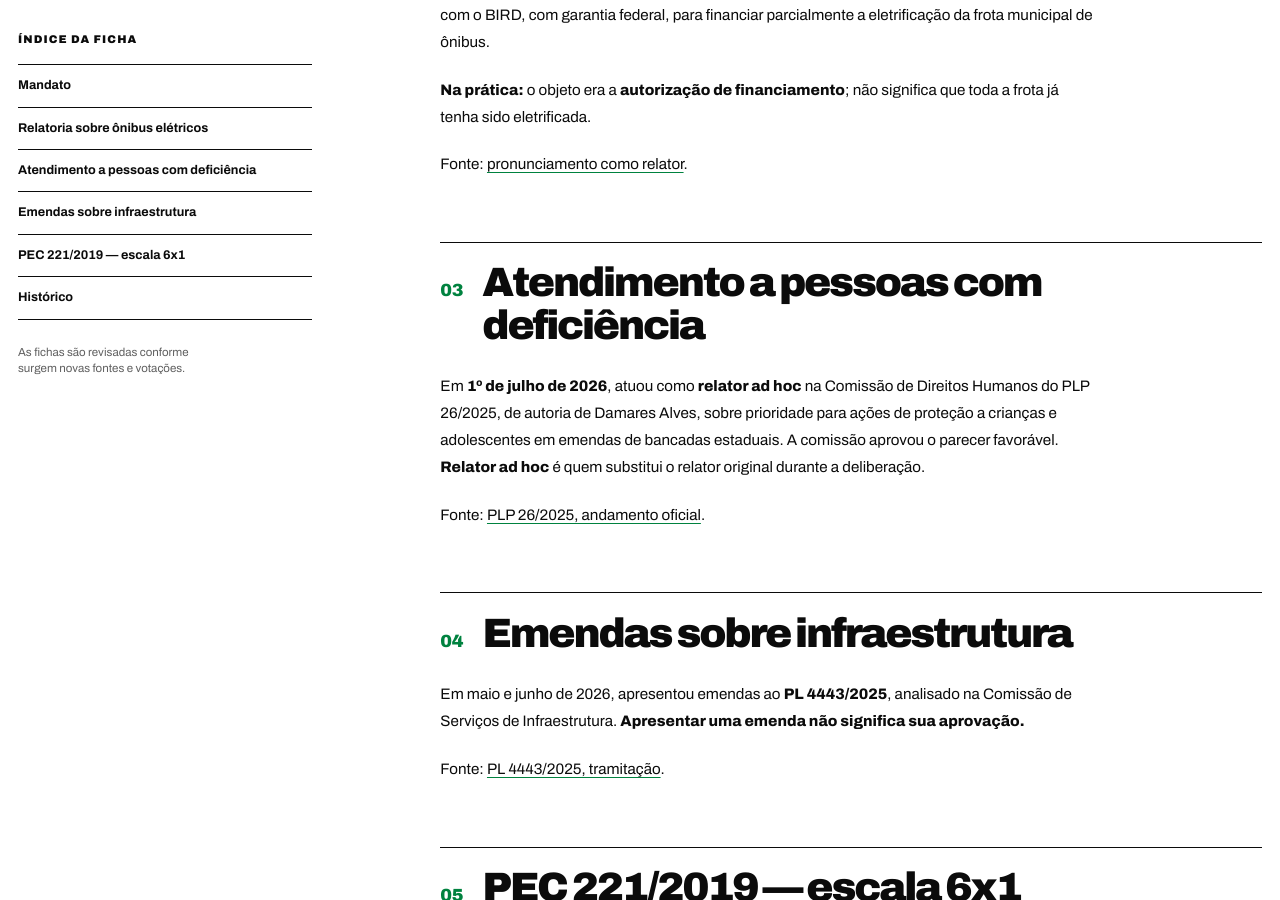
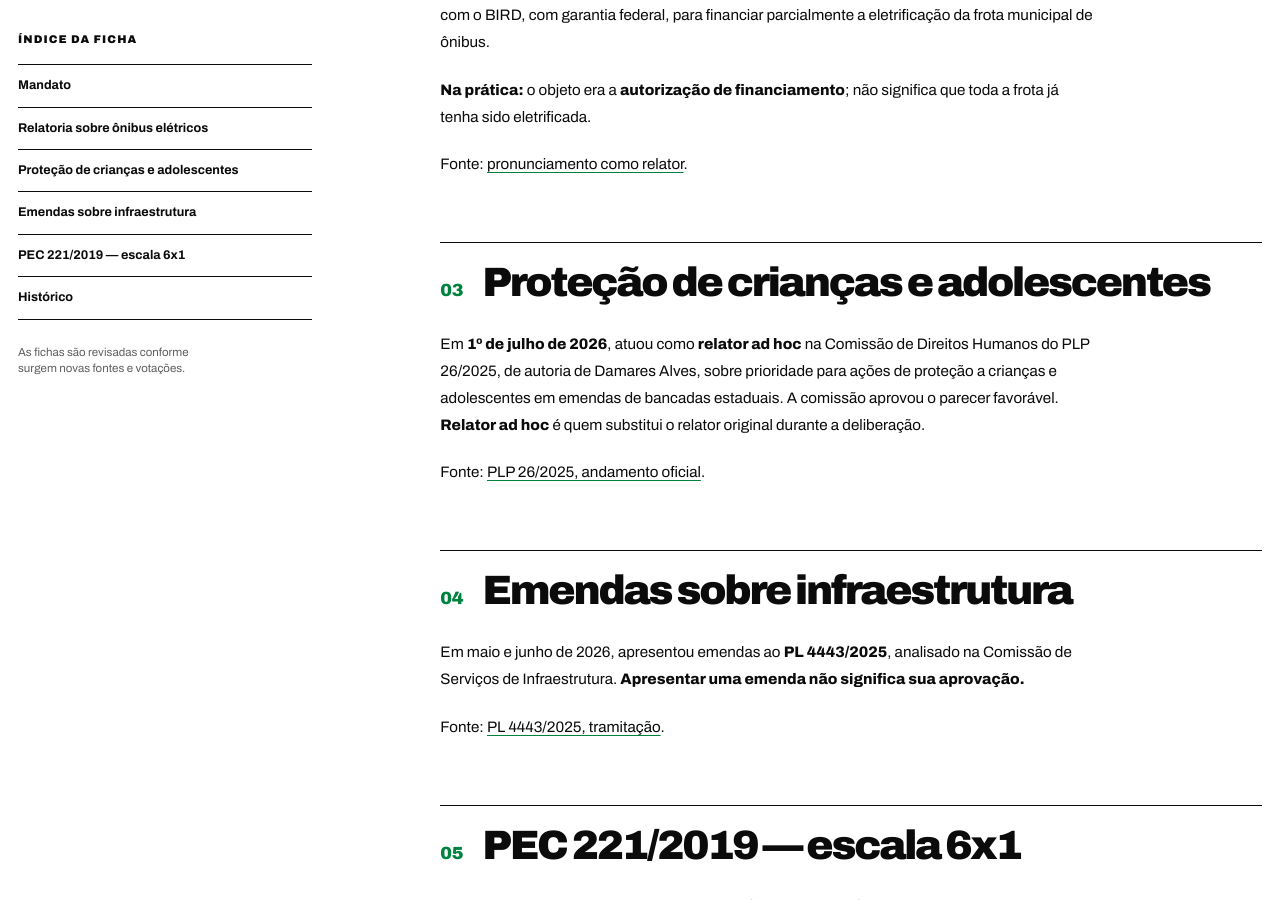
Before and after one commit to leorruas/senadores-deputados, a Jekyll site: the page built from parlamentares/senadores/astronauta-marcos-pontes-pl-sp.md, in a window 1280 px wide and 900 px high, scrolled down 1208 px. Built offline with Jekyll 4.4.1, drawn with Linux system fonts in a browser that asks for light colours.

Commit message:
docs: corrige titulo de secao sobre protecao infantojuvenil

```diff
--- a/parlamentares/senadores/astronauta-marcos-pontes-pl-sp.md
+++ b/parlamentares/senadores/astronauta-marcos-pontes-pl-sp.md
@@ -35,7 +35,7 @@
 
 Fonte: [pronunciamento como relator](https://www25.senado.leg.br/web/atividade/pronunciamentos/-/p/pronunciamento/523881).
 
-## Atendimento a pessoas com deficiência
+## Proteção de crianças e adolescentes
 
 Em **1º de julho de 2026**, atuou como **relator ad hoc** na Comissão de Direitos Humanos do PLP 26/2025, de autoria de Damares Alves, sobre prioridade para ações de proteção a crianças e adolescentes em emendas de bancadas estaduais. A comissão aprovou o parecer favorável. **Relator ad hoc** é quem substitui o relator original durante a deliberação.
 
```
